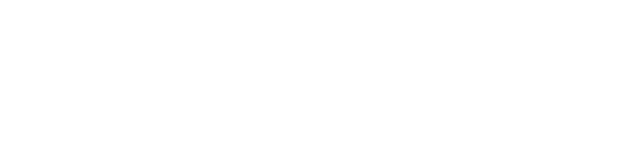
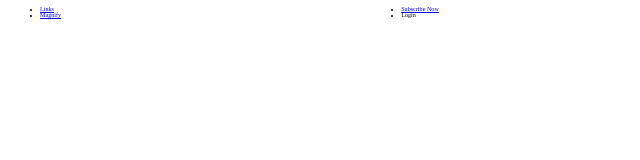
Before and after one commit to SigmaSam/Positioningand-Floating-Elements, a plain HTML site: page index.html in a window 1280 px wide. Shown: the full height of the page, 0-640 px from the left. Drawn offline with Linux system fonts and the light colour scheme.

Commit message:
Starting the NavBAR.

```diff
--- a/index.html
+++ b/index.html
@@ -2,10 +2,29 @@
 <html lang="en" dir="ltr">
   <head>
     <meta charset="utf-8">
-    <title></title>
+    <title>Space Ripples Reveal Big Bang’s Smoking Gun</title>
     <link rel="stylesheet" href="styles.css">
   </head>
   <body>
+    <nav>
+      <section class="box__Options&Search">
+          <ul>
+            <li><a href="#">Links</a></li>
+            <li><a href="#">Magnify</a></li>
+          </ul>
+      </section>
+      <section class="box__Logo">
+        <svg>
+
+        </svg>
+      </section>
+      <section class="box__Buttoms">
+        <ul>
+          <li><a href="#">Subscribe Now</a></li>
+          <li><a href="#"></a>Login</li>
+        </ul>
+      </section>
+    </nav>
 
   </body>
 </html>
--- a/styles.css
+++ b/styles.css
@@ -3,3 +3,8 @@ html,body {
   margin:0;
   padding:0;
 }
+
+nav {
+  display: flex;
+  flex-direction: row;
+}
```
